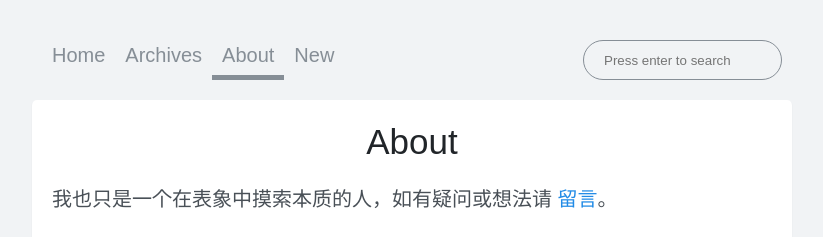
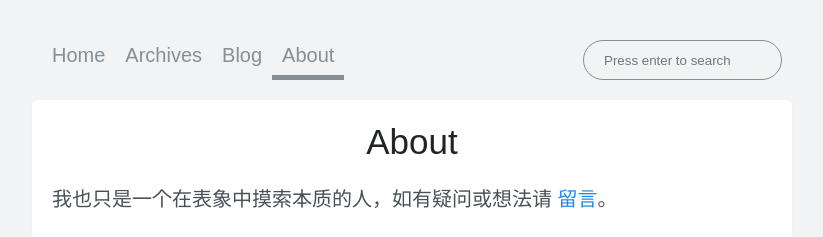
Before and after one commit to whenfung/simple, a Jekyll site: the page built from about.md, in a window 1280 px wide. Shown: the top 237 px of the page, without its empty margins (228-1051 px from the left). Built offline with Jekyll 4.4.1, drawn with Linux system fonts in a browser that asks for light colours; nearby versions of some CDN libraries; comment, search, counter and statistics services are not loaded.

Commit message:
更新目录

```diff
--- a/_data/settings.yml
+++ b/_data/settings.yml
@@ -4,6 +4,8 @@ nav:
   url: /
 - name: Archives
   url: /archives.html
+- name: Blog
+  url: /blog
 - name: About
   url: /about.html
 
@@ -30,7 +32,7 @@ next_page: Older
 search_tip: Press enter to search
 searching: Searching
 
-new: New
+blog: Blog
 
 read_more: Read More
 
--- a/_includes/nav.html
+++ b/_includes/nav.html
@@ -7,6 +7,5 @@
     {% for item in site.data.settings.nav %}
     <a href="{{ item.url | relative_url }}" {% if page.title == item.name %} class="navactive" {% endif %} >{{ item.name }}</a>
     {% endfor %}
-    <a href="https://github.com/professordeng/simple/new/gh-pages/_post">{{ site.data.settings.new }}</a>
   </div>
 </nav>
```
